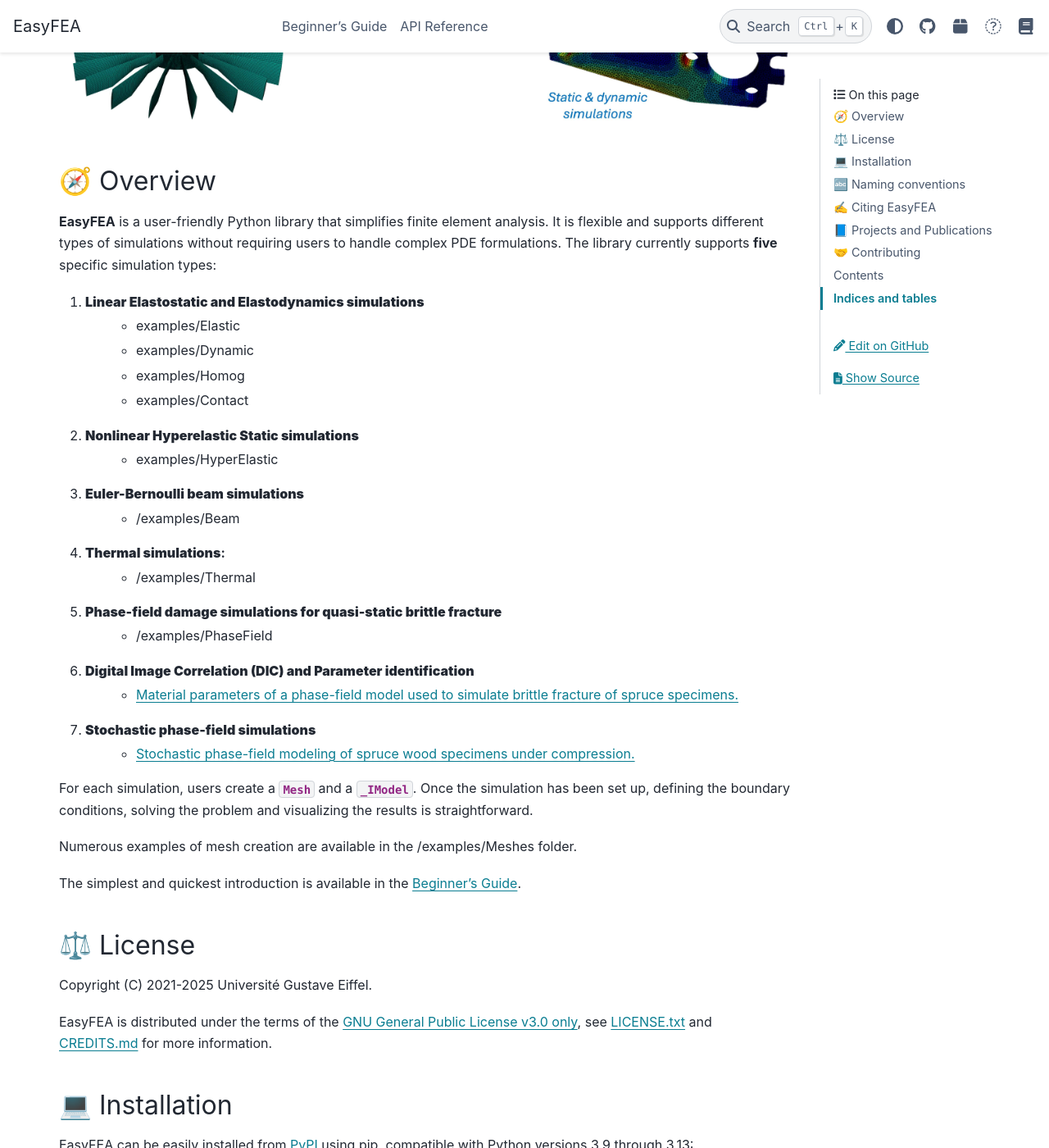
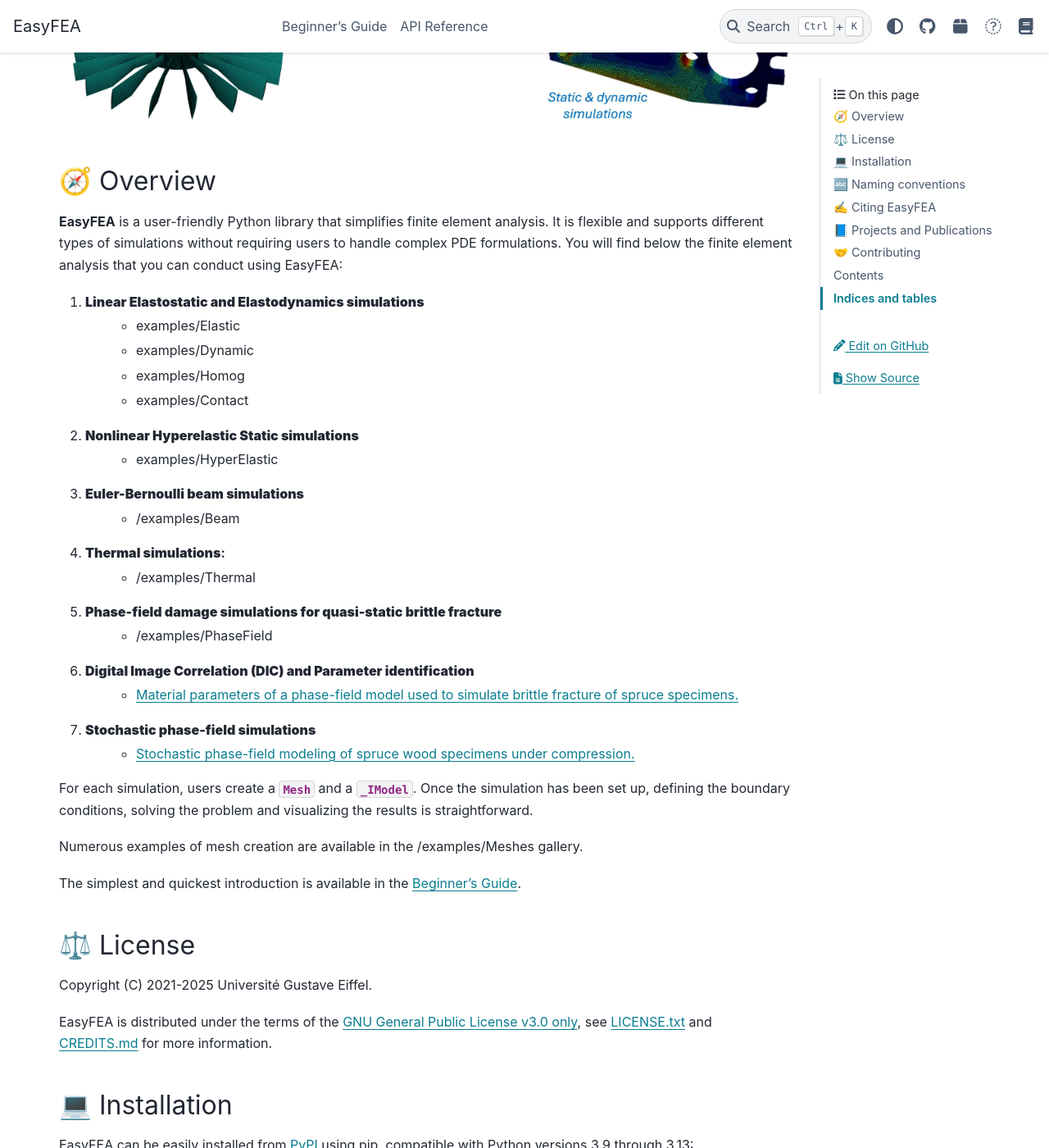
Before and after one commit to matnoel/EasyFEA, a Sphinx documentation site: the page built from docs/index.rst, in a window 1280 px wide and 1400 px high, scrolled down 508 px. Shown: the whole window at 82% size. Built offline with Sphinx 7.4.7 and the PyData theme 0.15.4, drawn with Linux system fonts in a browser that asks for light colours; pages that are not in the unit, such as notebooks, are missing from menus.

```diff
--- a/docs/index.rst
+++ b/docs/index.rst
@@ -8,7 +8,7 @@
 🧭 Overview
 -----------
 
-**EasyFEA** is a user-friendly Python library that simplifies finite element analysis. It is flexible and supports different types of simulations without requiring users to handle complex PDE formulations. The library currently supports **five** specific simulation types:
+**EasyFEA** is a user-friendly Python library that simplifies finite element analysis. It is flexible and supports different types of simulations without requiring users to handle complex PDE formulations. You will find below the finite element analysis that you can conduct using EasyFEA:
 
 1. **Linear Elastostatic and Elastodynamics simulations**
     - :doc:`examples/Elastic <examples/Elastic/index>`
@@ -30,7 +30,7 @@
 
 For each simulation, users create a :py:class:`~EasyFEA.fem.Mesh` and a :py:class:`~EasyFEA.materials._IModel`. Once the simulation has been set up, defining the boundary conditions, solving the problem and visualizing the results is straightforward.
 
-Numerous examples of mesh creation are available in the  :doc:`/examples/Meshes <examples/Meshes/index>` folder.
+Numerous examples of mesh creation are available in the  :doc:`/examples/Meshes <examples/Meshes/index>` gallery.
 
 The simplest and quickest introduction is available in the :ref:`begin`.
 
```
Also changed, not shown: other parts of docs/index.rst (+4 -2 lines), README.md (+7 -7 lines).
